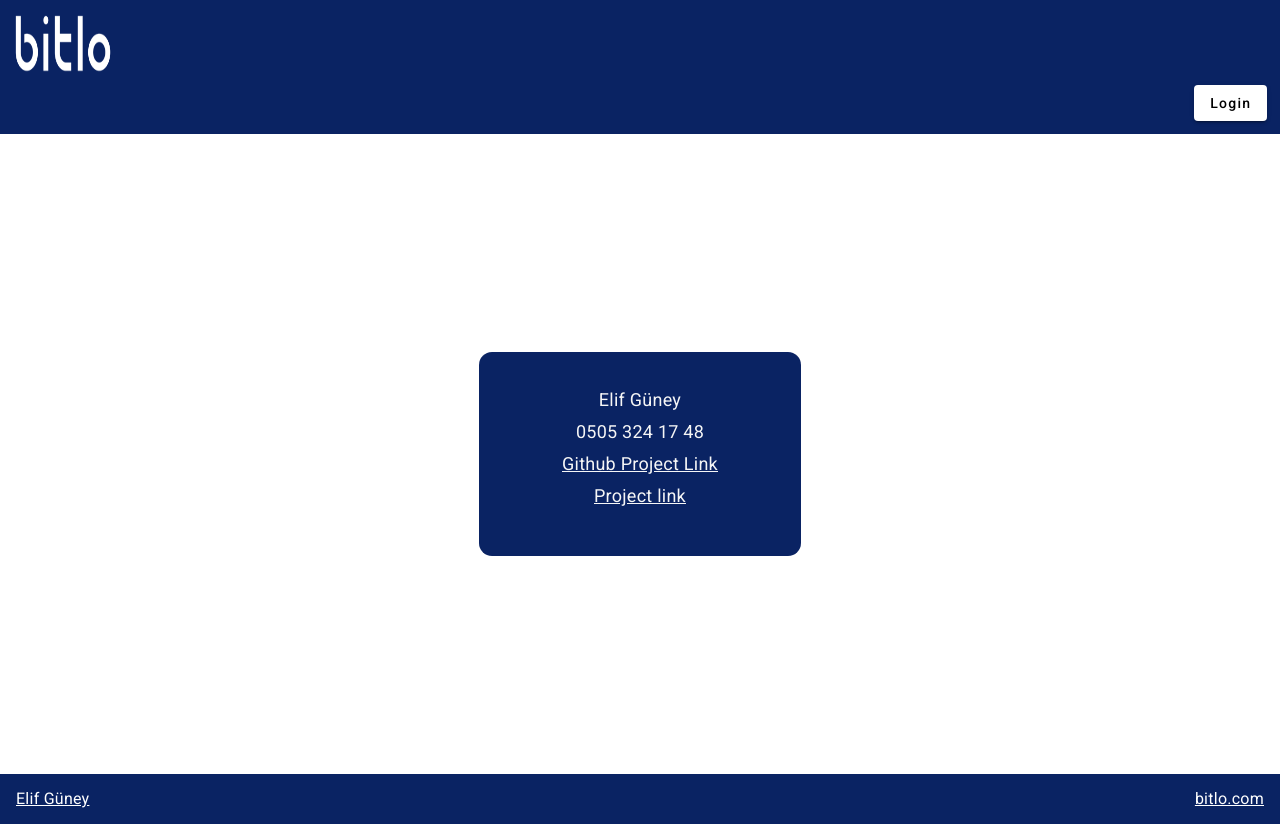
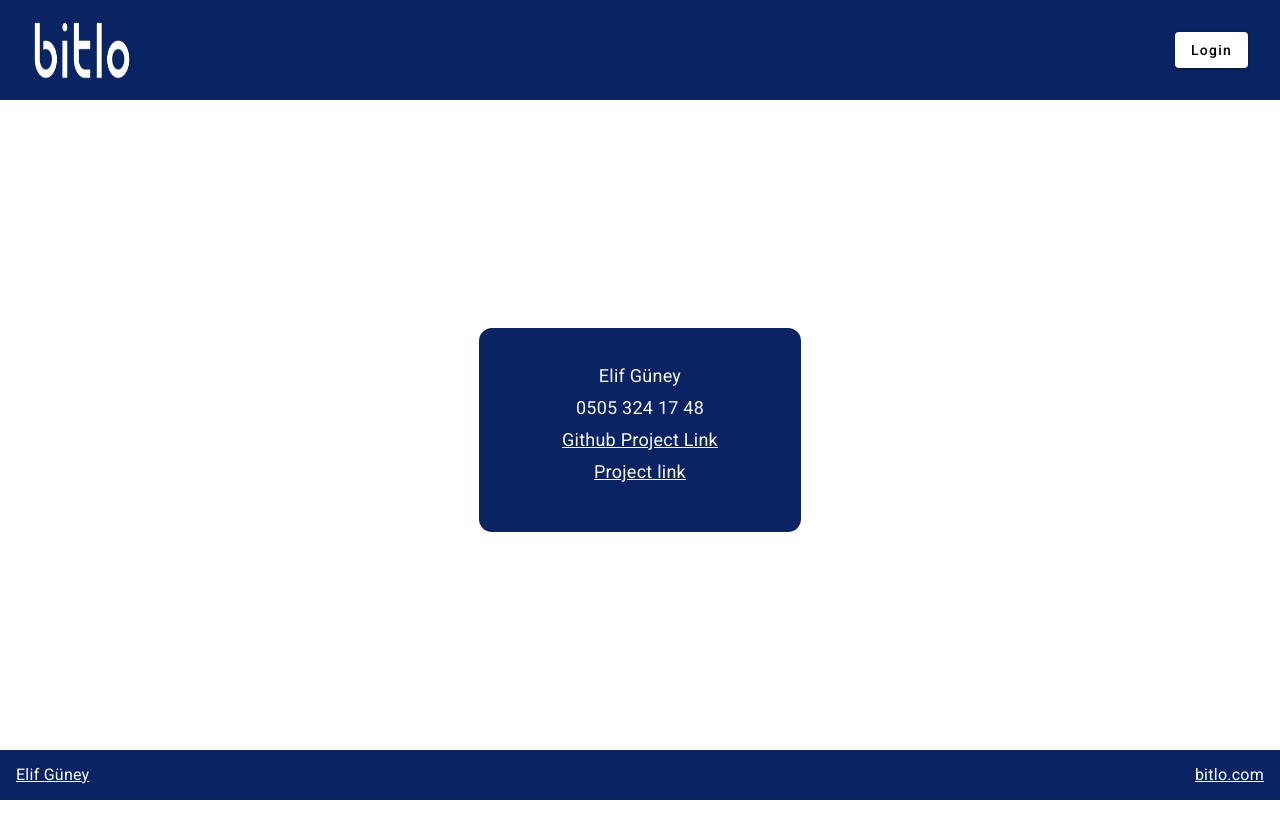
Before and after one commit to elifguney7/angular-market-project, an Angular app: page / in a window 1280 px wide. After the commit the page ends 800 px from the top, so only its background shows below. Built offline with nearby package versions, Linux system fonts and the light colour scheme.

Commit message:
header component styling

```diff
--- a/src/app/components/header/header.component.css
+++ b/src/app/components/header/header.component.css
@@ -1,10 +1,17 @@
 *{
     display: block;
     background-color: #0a2363;
-    color: #ffffff;
-    padding: 0.5%;
 }
 
+.header-cont {
+    color: #ffffff ;
+    height: 100px;
+    display: flex;
+    flex-direction: row;
+    justify-content: space-between;
+    align-items: center;
+    padding: 0 2rem;
+}
 
 .header-buttons{
     display: flex;
--- a/src/app/components/header/header.component.html
+++ b/src/app/components/header/header.component.html
@@ -1,4 +1,4 @@
-<div >
+<div class="header-cont">
     <img src="assets/bitlo-logo.png" [routerLink] ="['/']" alt="logo" style="width:100px;height:60px;">
     <div class = "header-buttons">
         <button *ngIf="!loggedIn" mat-raised-button [routerLink]="['/login']">Login</button>
--- a/src/styles.css
+++ b/src/styles.css
@@ -1,22 +1,38 @@
-/* html, body {
-    height: 100%;
-    background-color: #f6f6f6;
-}
-body { margin: 0; font-family: Roboto, "Helvetica Neue", sans-serif; } */
 
 body {
   display: flex;
   flex-direction: column;
-    height: 100vh;
+  min-height: 100vh;
   margin: 0;
+  font-family: Roboto, "Helvetica Neue", sans-serif;
 }
 
-  app-header, app-footer {
+app-root {
+  display: flex;
+  flex-direction: column;
+  min-height: 100vh;
+  margin: 0;
+  font-family: Roboto, "Helvetica Neue", sans-serif;
+}
+
+app-header {
   flex-shrink: 0;
-
+  height: 100px; /* Set the height of your sticky header */
+  position: sticky;
+  top: 0;
+  color: #fff;
+  z-index: 100; /* Ensure the header stays above other elements */
 }
 
 router-outlet {
   flex-grow: 1;
   overflow-y: auto; /* Add scroll if content is taller than the viewport */
+  display: flex;
+  flex-direction: column;
+  align-items: center; /* Adjust alignment as needed */
 }
+
+app-footer {
+  flex-shrink: 0;
+  height: 50px; /* Set the height of your footer */
+}
```
Lines whose indentation alone changed are shown as unchanged.
